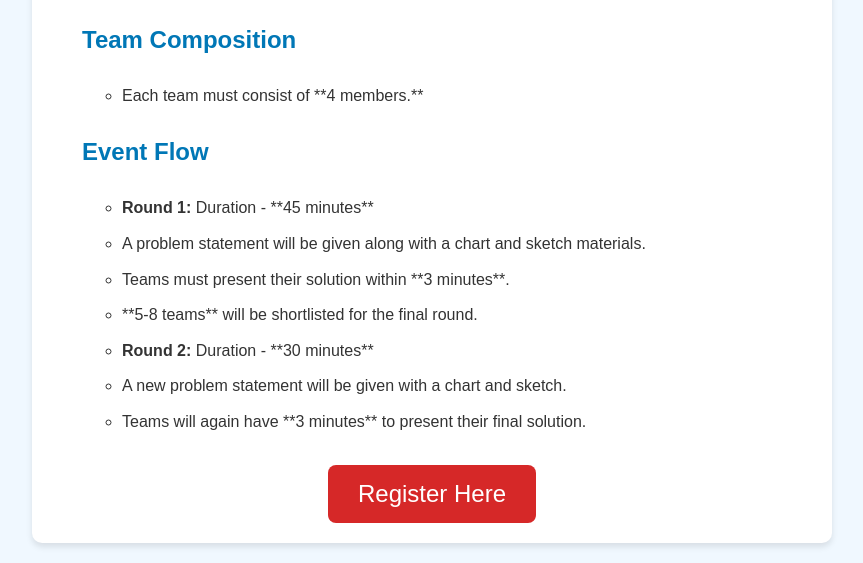
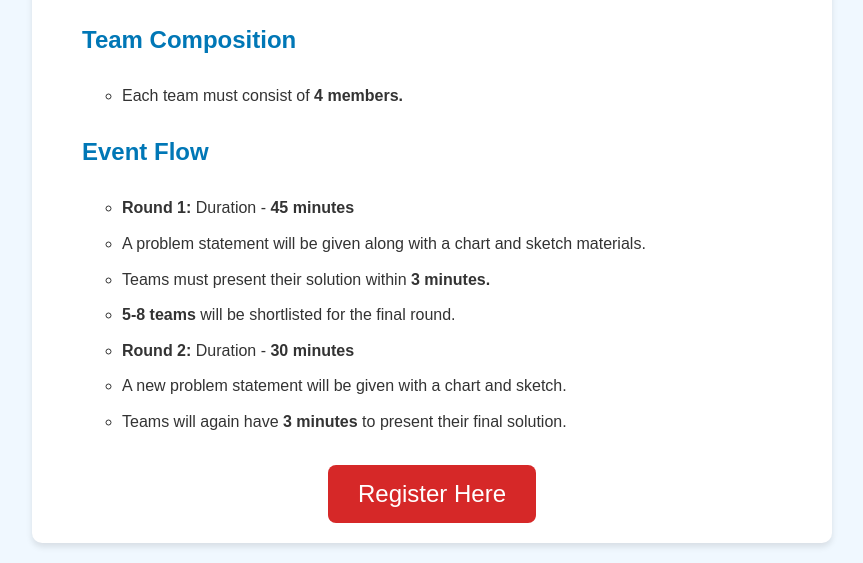
Before and after one commit to Madhavan-no1/Medrino25, a plain HTML site: page events/event8.html in a window 1280 px wide. Shown: the part 753-1316 px from the top of the page, without its empty margins (208-1071 px from the left). Drawn offline with Linux system fonts and the light colour scheme.

Commit message:
Update event8.html

```diff
--- a/events/event8.html
+++ b/events/event8.html
@@ -21,19 +21,19 @@
 
                 <h3 style="color: #0077b6; font-size: 1.5rem;">Team Composition</h3>
                 <ul>
-                    <li style="margin-bottom: 10px; font-size: 1rem; color: #333;">Each team must consist of **4 members.**</li>
+                    <li style="margin-bottom: 10px; font-size: 1rem; color: #333;">Each team must consist of <strong>4 members.</strong></li>
                 </ul>
 
                 <h3 style="color: #0077b6; font-size: 1.5rem;">Event Flow</h3>
                 <ul>
-                    <li style="margin-bottom: 10px; font-size: 1rem; color: #333;"><strong>Round 1:</strong> Duration - **45 minutes**</li>
+                    <li style="margin-bottom: 10px; font-size: 1rem; color: #333;"><strong>Round 1:</strong> Duration - <strong>45 minutes</strong></li>
                     <li style="margin-bottom: 10px; font-size: 1rem; color: #333;">A problem statement will be given along with a chart and sketch materials.</li>
-                    <li style="margin-bottom: 10px; font-size: 1rem; color: #333;">Teams must present their solution within **3 minutes**.</li>
-                    <li style="margin-bottom: 10px; font-size: 1rem; color: #333;">**5-8 teams** will be shortlisted for the final round.</li>
+                    <li style="margin-bottom: 10px; font-size: 1rem; color: #333;">Teams must present their solution within <strong>3 minutes.</strong></li>
+                    <li style="margin-bottom: 10px; font-size: 1rem; color: #333;"><strong>5-8 teams</strong> will be shortlisted for the final round.</li>
 
-                    <li style="margin-bottom: 10px; font-size: 1rem; color: #333;"><strong>Round 2:</strong> Duration - **30 minutes**</li>
+                    <li style="margin-bottom: 10px; font-size: 1rem; color: #333;"><strong>Round 2:</strong> Duration - <strong>30 minutes</strong></li>
                     <li style="margin-bottom: 10px; font-size: 1rem; color: #333;">A new problem statement will be given with a chart and sketch.</li>
-                    <li style="margin-bottom: 10px; font-size: 1rem; color: #333;">Teams will again have **3 minutes** to present their final solution.</li>
+                    <li style="margin-bottom: 10px; font-size: 1rem; color: #333;">Teams will again have <strong>3 minutes</strong> to present their final solution.</li>
                 </ul>
             </ul>
 
```
